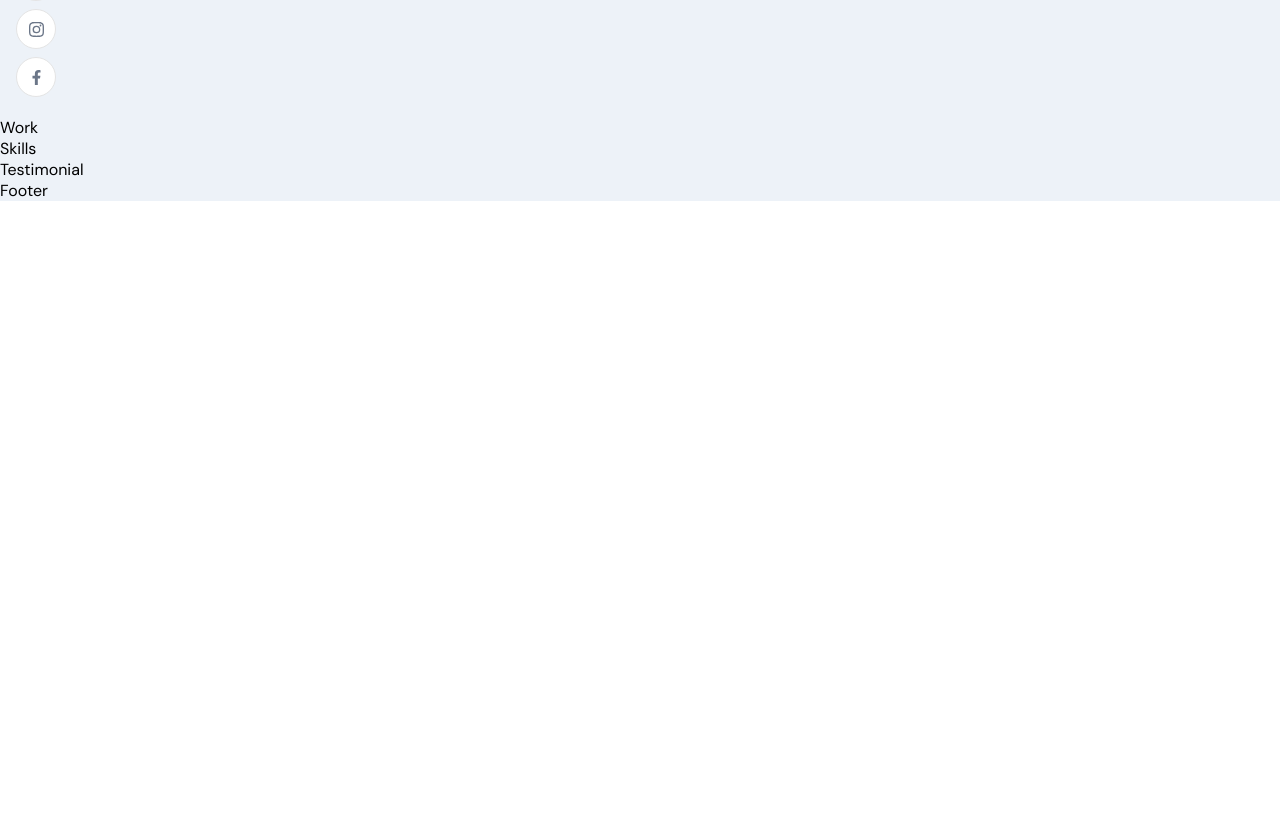
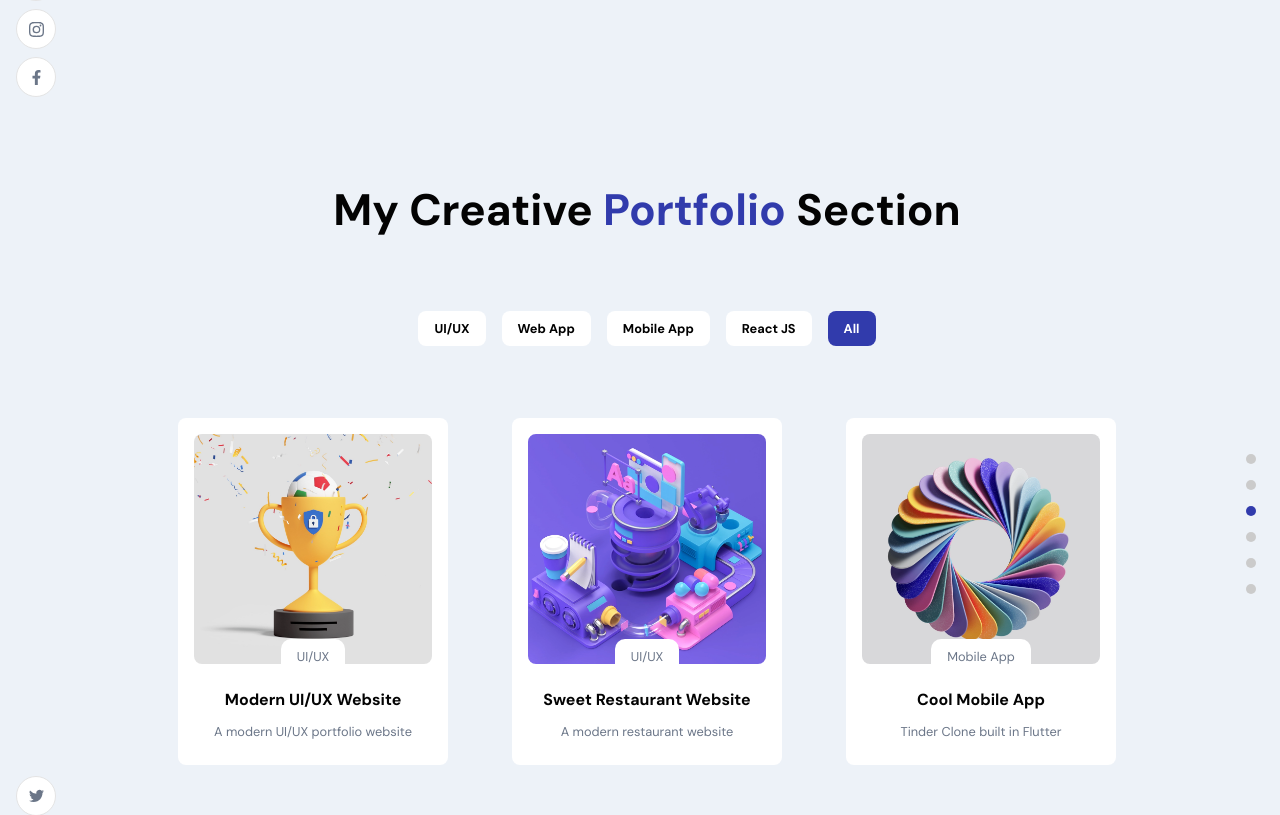
Before and after one commit to johanstech/Tutorials-Web-Fullstack-Portfolio, a React (Create React App) app: page / in a window 1280 px wide. Shown: the part 1483-2298 px from the top of the page. Before the commit the page ends 1684 px from the top, so only its background shows below. Built offline with nearby package versions, Linux system fonts and the light colour scheme.

Commit message:
Added Work section

```diff
--- a/src/containers/Work/Work.jsx
+++ b/src/containers/Work/Work.jsx
@@ -1,7 +1,103 @@
-import React from 'react';
+import React, { useState } from 'react';
+import { AiFillEye, AiFillGithub } from 'react-icons/ai';
+import { motion } from 'framer-motion';
+
+import { client } from '../../contentClient';
+import { AppWrap } from '../../wrapper';
 
 import './Work.scss';
 
-export const Work = () => {
-  return <div>Work</div>;
+const Work = () => {
+  const [activeFilter, setActiveFilter] = useState('All');
+  const [animateCard, setAnimateCard] = useState([{ y: 0, opacity: 1 }]);
+  const [works, setWorks] = useState(client.works);
+  const [filterWork, setFilterWork] = useState(client.works);
+
+  const handleWorkFilter = (item) => {
+    setActiveFilter(item);
+    setAnimateCard([{ y: 100, opacity: 0 }]);
+    setTimeout(() => {
+      setAnimateCard([{ y: 0, opacity: 1 }]);
+      if (item === 'All') {
+        setFilterWork(works);
+      } else {
+        setFilterWork(works.filter((work) => work.tags.includes(item)));
+      }
+    }, 500);
+  };
+
+  return (
+    <>
+      <h2 className="head-text">
+        My creative <span>portfolio</span> section
+      </h2>
+      <div className="app__work-filter">
+        {client.workCategories.map((item, index) => (
+          <div
+            key={index}
+            onClick={() => handleWorkFilter(item)}
+            className={`app__work-filter-item app__flex p-text ${
+              activeFilter === item ? 'item-active' : ''
+            }`}
+          >
+            {item}
+          </div>
+        ))}
+      </div>
+      <motion.div
+        animate={animateCard}
+        transition={{ duration: 0.5, delayChildren: 0.5 }}
+        className="app__work-portfolio"
+      >
+        {filterWork.map((work, index) => (
+          <div className="app__work-item app__flex" key={index}>
+            <div className="app__work-img app__flex">
+              <img src={work.imageUrl} alt={work.name} />
+              <motion.div
+                whileHover={{ opacity: [0, 1] }}
+                transition={{
+                  duration: 0.25,
+                  ease: 'easeInOut',
+                  staggerChildren: 0.5,
+                }}
+                className="app__work-hover app__flex"
+              >
+                <a href={work.projectLink} target="_blank" rel="noreferrer">
+                  <motion.div
+                    whileInView={{ scale: [0, 1] }}
+                    whileHover={{ scale: [1, 0.9] }}
+                    transition={{ duration: 0.25 }}
+                    className="app__flex"
+                  >
+                    <AiFillEye />
+                  </motion.div>
+                </a>
+                <a href={work.codeLink} target="_blank" rel="noreferrer">
+                  <motion.div
+                    whileInView={{ scale: [0, 1] }}
+                    whileHover={{ scale: [1, 0.9] }}
+                    transition={{ duration: 0.25 }}
+                    className="app__flex"
+                  >
+                    <AiFillGithub />
+                  </motion.div>
+                </a>
+              </motion.div>
+            </div>
+            <div className="app__work-content app__flex">
+              <h4 className="bold-text">{work.title}</h4>
+              <p className="p-text" style={{ marginTop: 10 }}>
+                {work.description}
+              </p>
+              <div className="app__work-tag app__flex">
+                <p className="p-text">{work.tags[0]}</p>
+              </div>
+            </div>
+          </div>
+        ))}
+      </motion.div>
+    </>
+  );
 };
+
+export default AppWrap(Work, 'work');
--- a/src/containers/Work/Work.scss
+++ b/src/containers/Work/Work.scss
@@ -0,0 +1,145 @@
+.app__works {
+  flex: 1;
+  flex-direction: column;
+  width: 100%;
+}
+
+.app__work-filter {
+  display: flex;
+  flex-direction: row;
+  flex-wrap: wrap;
+  justify-content: flex-start;
+  align-items: center;
+
+  margin: 4rem 0 2rem;
+
+  .app__work-filter-item {
+    padding: 0.5rem 1rem;
+    border-radius: 0.5rem;
+    background-color: #fff;
+    color: #000;
+    font-weight: 800;
+    cursor: pointer;
+    transition: all 0.3s ease;
+    margin: 0.5rem;
+
+    &:hover {
+      background-color: var(--secondary-color);
+      color: #fff;
+    }
+
+    @media screen and (min-width: 2000px) {
+      padding: 1rem 2rem;
+      border-radius: 0.85rem;
+    }
+  }
+
+  .item-active {
+    background-color: var(--secondary-color);
+    color: #fff;
+  }
+}
+
+.app__work-portfolio {
+  display: flex;
+  flex-wrap: wrap;
+  justify-content: center;
+  align-items: center;
+
+  .app__work-item {
+    flex-direction: column;
+    width: 270px;
+    margin: 2rem;
+    padding: 1rem;
+    border-radius: 0.5rem;
+    background-color: #fff;
+    color: #000;
+    cursor: pointer;
+    transition: all 0.3s ease;
+
+    &:hover {
+      box-shadow: 0 0 25px rgba(0, 0, 0, 0.2);
+    }
+
+    @media screen and (min-width: 2000px) {
+      width: 470px;
+      padding: 1.25rem;
+      border-radius: 0.75rem;
+    }
+
+    @media screen and (max-width: 300px) {
+      width: 100%;
+      margin: 1rem;
+    }
+  }
+}
+
+.app__work-img {
+  position: relative;
+  width: 100%;
+  height: 230px;
+
+  img {
+    width: 100%;
+    height: 100%;
+    border-radius: 0.5rem;
+    object-fit: cover;
+  }
+
+  @media screen and (min-width: 2000px) {
+    height: 350px;
+  }
+}
+
+.app__work-hover {
+  position: absolute;
+  top: 0;
+  left: 0;
+  bottom: 0;
+  right: 0;
+  width: 100%;
+  height: 100%;
+  background-color: rgba(0, 0, 0, 0.5);
+  border-radius: 0.5rem;
+  opacity: 0;
+  transition: all 0.3s ease;
+
+  div {
+    width: 50px;
+    height: 50px;
+    border-radius: 50%;
+    background-color: rgba(0, 0, 0, 0.5);
+    color: #fff;
+    margin: 1rem;
+    font-family: var(--font-base);
+    font-weight: 800;
+    cursor: pointer;
+    transition: all 0.3s ease;
+
+    svg {
+      width: 50%;
+      height: 50%;
+      color: var(--white-color);
+    }
+  }
+}
+
+.app__work-content {
+  padding: 0.5rem;
+  width: 100%;
+  position: relative;
+  flex-direction: column;
+
+  h4 {
+    margin-top: 1rem;
+    line-height: 1.5;
+  }
+
+  .app__work-tag {
+    position: absolute;
+    padding: 0.5rem 1rem;
+    top: -25px;
+    border-radius: 10px;
+    background-color: #fff;
+  }
+}
--- a/src/containers/index.js
+++ b/src/containers/index.js
@@ -3,4 +3,4 @@
 export { default as Header } from './Header/Header';
 export { Skills } from './Skills/Skills';
 export { Testimonial } from './Testimonial/Testimonial';
-export { Work } from './Work/Work';
+export { default as Work } from './Work/Work';
--- a/src/contentClient.js
+++ b/src/contentClient.js
@@ -32,4 +32,31 @@
       imgUrl: images.about04,
     },
   ],
+  workCategories: ['UI/UX', 'Web App', 'Mobile App', 'React JS', 'All'],
+  works: [
+    {
+      title: 'Modern UI/UX Website',
+      description: 'A modern UI/UX portfolio website',
+      projectLink: '#',
+      codeLink: 'https://github.com/johanstech/test-portfolio-0',
+      imageUrl: images.about03,
+      tags: ['UI/UX', 'All'],
+    },
+    {
+      title: 'Sweet Restaurant Website',
+      description: 'A modern restaurant website',
+      projectLink: '#',
+      codeLink: '#',
+      imageUrl: images.about04,
+      tags: ['UI/UX', 'All'],
+    },
+    {
+      title: 'Cool Mobile App',
+      description: 'Tinder Clone built in Flutter',
+      projectLink: '#',
+      codeLink: '#',
+      imageUrl: images.about02,
+      tags: ['Mobile App', 'All'],
+    },
+  ],
 };
```
